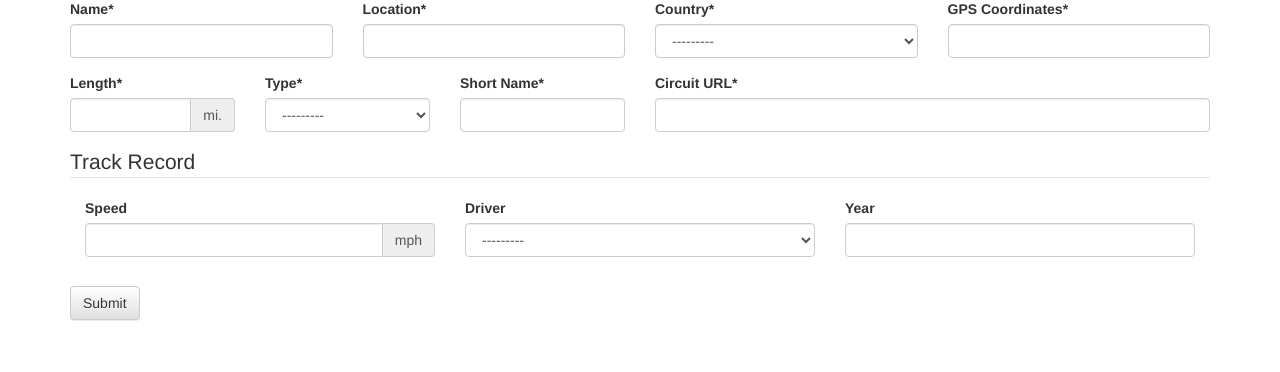
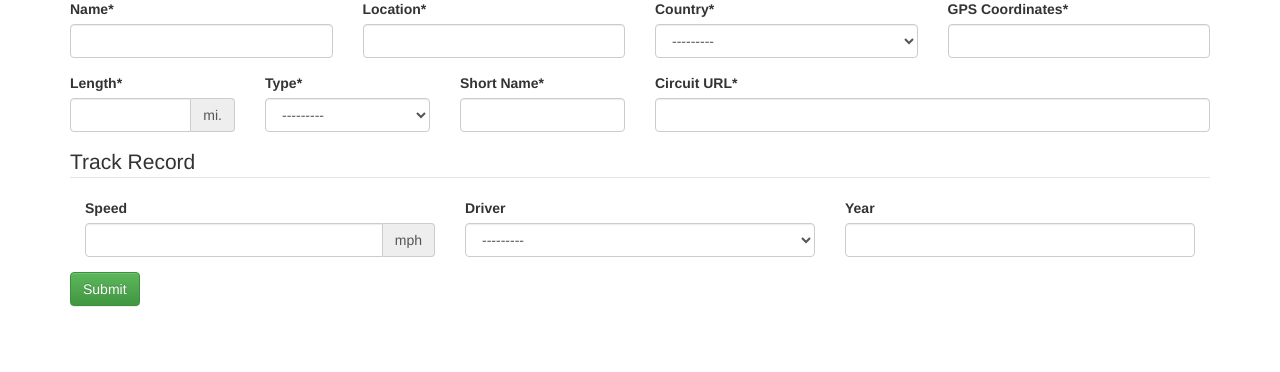
Before and after one commit to jestrella52/indybot, a Django app: page /circuit/create/ in a window 1280 px wide. Shown: the part 73-445 px from the top of the page. Run offline with Django 3.2, Linux system fonts and the light colour scheme; a user stored in the database is signed in; data that the repository does not hold is empty; some libraries are stand-ins or nearby versions.

Commit message:
Updated Circuit edi

```diff
--- a/manager/forms.py
+++ b/manager/forms.py
@@ -2,7 +2,7 @@ from django import forms
 from bootstrap3_datetime.widgets import DateTimePicker
 from django.contrib.auth.models import User
 from crispy_forms.helper import FormHelper
-from crispy_forms.layout import Fieldset, Layout, Row
+from crispy_forms.layout import Fieldset, Layout, Row, Submit
 from crispy_forms.bootstrap import Alert, AppendedText, Div, Field, PrependedText, TabHolder, Tab
 
 from .models import Country, Course, Driver, Post, Race, RedditAccount
@@ -40,6 +40,7 @@ class CourseForm(forms.ModelForm):
                 Div(Field('fastdriver'), css_class="col-md-4"),
                 Div(Field('fastyear'), css_class="col-md-4"),
             ),
+            Submit('submit', u'Submit', css_class='btn btn-success'),
         )
 
     class Meta:
@@ -75,7 +76,8 @@ class DriverForm(forms.ModelForm):
                 Div(Field('died', placeholder="YYYY-MM-DD"), css_class="col-md-3"),
                 css_class="row"
             ),
-            Div(Div(Field('active'), css_class="col-md-3"), css_class="row")
+            Div(Div(Field('active'), css_class="col-md-3"), css_class="row"),
+            Submit('submit', u'Submit', css_class='btn btn-success'),
         )
     class Meta:
         model = Driver
@@ -165,7 +167,8 @@ class RaceForm(forms.ModelForm):
                     ),
                     css_class="fade"
                 )
-            )
+            ),
+            Submit('submit', u'Submit', css_class='btn btn-success'),
         )
 
     class Meta:
--- a/manager/templates/circuitEdit.html
+++ b/manager/templates/circuitEdit.html
@@ -9,6 +9,5 @@
 <form method="POST" class="circuit-form">
 {% csrf_token %}
 {% crispy form %}
-<input type="submit" value="Submit" class="save btn btn-default"/>
 </form>
 {% endblock %}
--- a/manager/templates/driverEdit.html
+++ b/manager/templates/driverEdit.html
@@ -9,6 +9,5 @@
 <form method="POST" class="driver-form">
 {% csrf_token %}
 {% crispy form %}
-<input type="submit" value="Submit" class="save btn btn-default"/>
 </form>
 {% endblock %}
--- a/manager/templates/raceEdit.html
+++ b/manager/templates/raceEdit.html
@@ -9,6 +9,5 @@
 <form method="POST" class="race-form">
 {% csrf_token %}
 {% crispy form %}
-<input type="submit" value="Submit" class="save btn btn-default"/>
 </form>
 {% endblock %}
```
